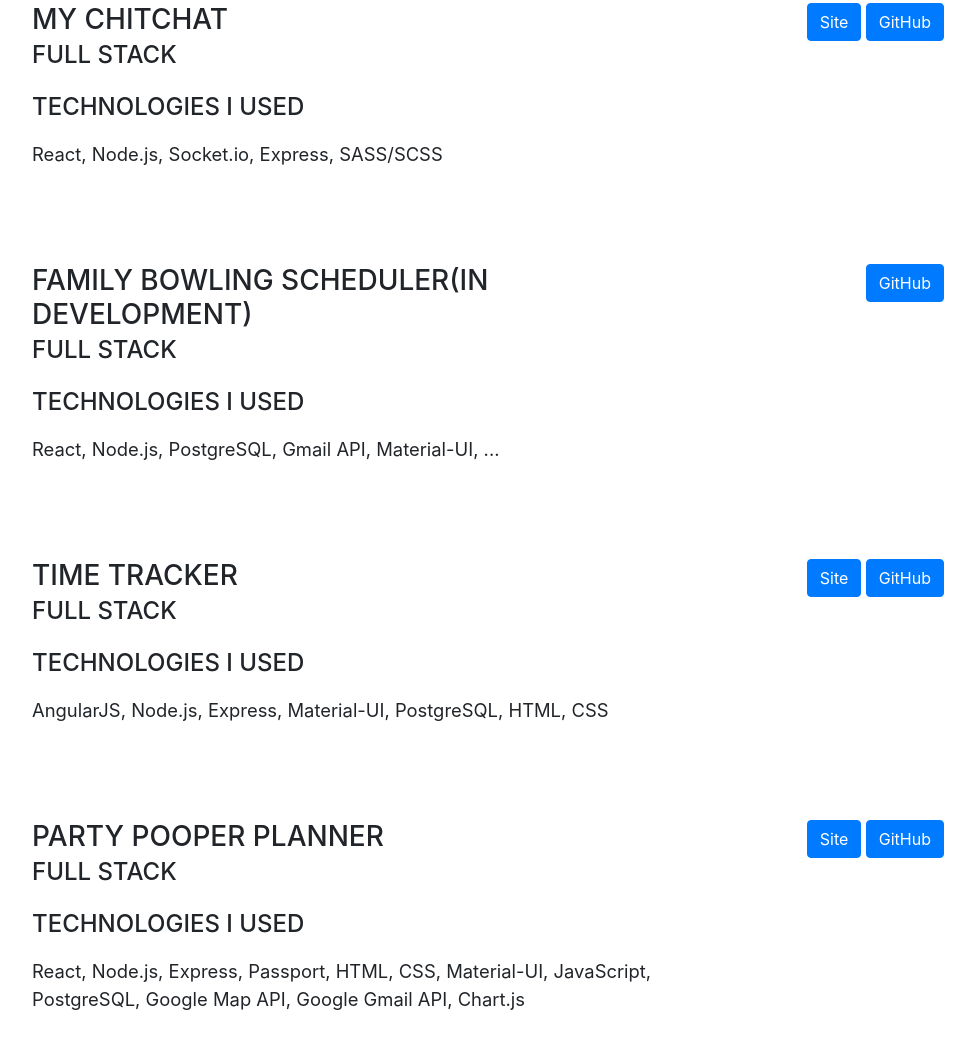
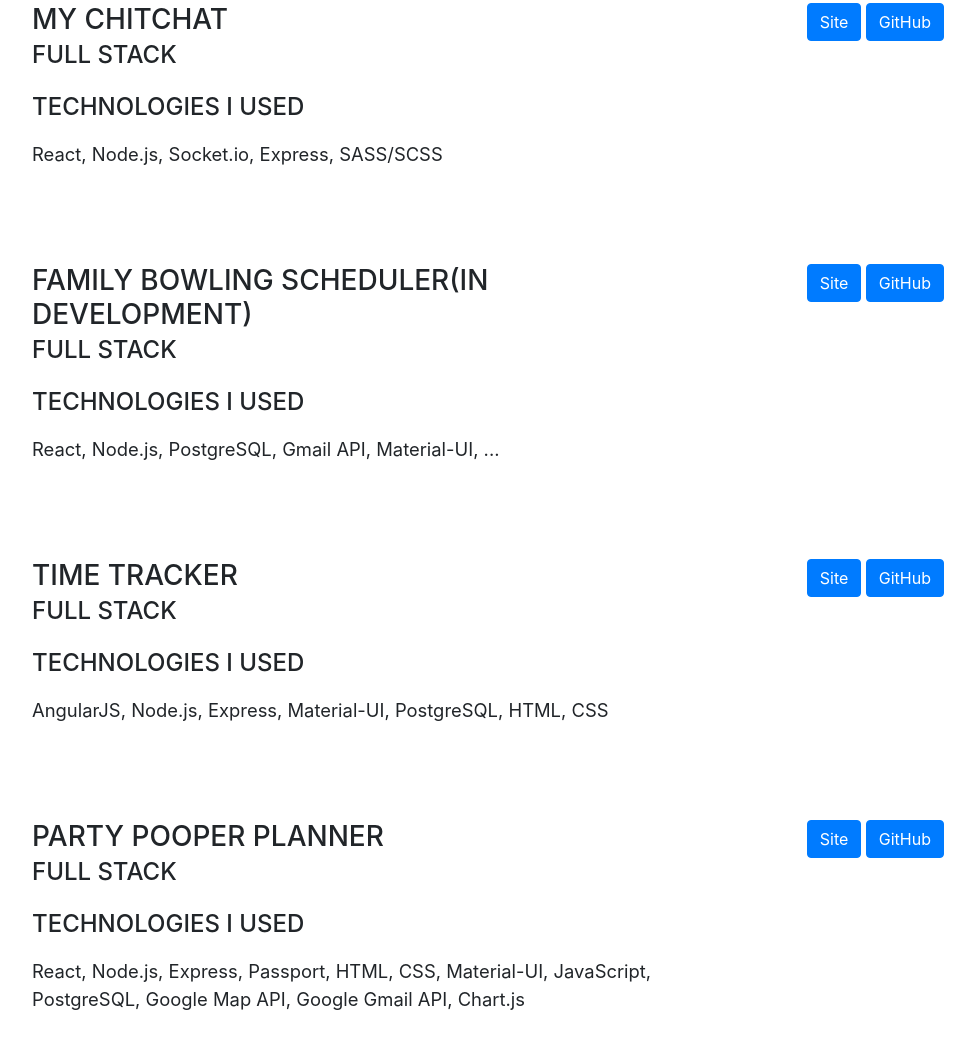
Before and after one commit to MannyJo/mannyjo.github.io, a website with bundled scripts: page index.html in a window 1280 px wide. Shown: the part 3484-4548 px from the top of the page, without its empty margins (288-1263 px from the left). Built offline with nearby package versions, Linux system fonts and the light colour scheme; a web font is replaced by a local one.

Commit message:
Add bowling url

```diff
--- a/index.html
+++ b/index.html
@@ -284,7 +284,7 @@
             </p>
           </div>
           <div class="resume-date text-md-right">
-            <!-- <a class="btn btn-primary" href="https://ms-time-tracker.herokuapp.com">Site</a> -->
+            <a class="btn btn-primary" href="https://kingaway-bowling.herokuapp.com/">Site</a>
             <a class="btn btn-primary" href="https://github.com/MannyJo/kingawaybowl">GitHub</a>
           </div>
         </div>
```
